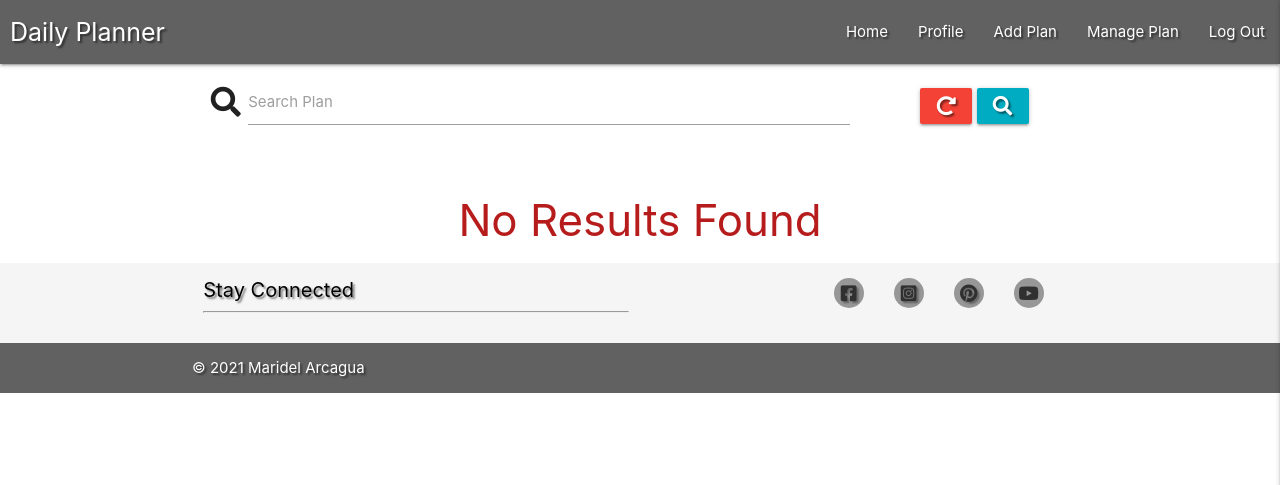
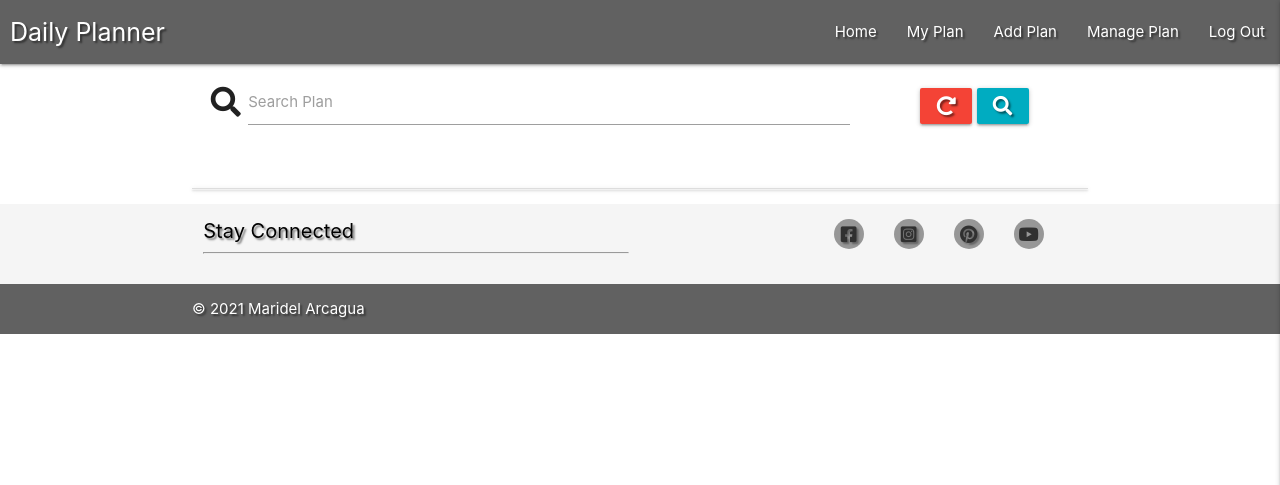
Before and after one commit to mari-code-l/dailyplanner, a Flask app: page /search in a window 1280 px wide. Shown: the top 485 px of the page. Run offline with Flask 2, Linux system fonts and the light colour scheme; the visitor is signed in with stand-in values (Sample User, id 1); data that the repository does not hold is empty; some libraries are stand-ins or nearby versions.

Commit message:
Add landing page and deleted profile

```diff
--- a/app.py
+++ b/app.py
@@ -19,6 +19,10 @@ mongo = PyMongo(app)
 
 
 @app.route("/")
+@app.route("/get_landing")
+def get_landing():
+    return render_template("landing.html")
+
 @app.route("/get_tasks")
 def get_tasks():
     tasks = mongo.db.tasks.find()
@@ -50,7 +54,7 @@ def register():
 
         session["user"] = request.form.get("username").lower()
         flash("Registered!")
-        return redirect(url_for("profile", username=session["user"]))
+        return redirect(url_for("get_landing", username=session["user"]))
 
     return render_template("register.html")
 
@@ -68,7 +72,7 @@ def login():
                     flash("Welcome, {}".format(
                         request.form.get("username")))
                     return redirect(url_for(
-                        "profile", username=session["user"]))
+                        "get_landing", username=session["user"]))
             else:
                 flash("Incorrect Username and/or Password")
                 return redirect(url_for("login"))
@@ -78,18 +82,6 @@ def login():
             return redirect(url_for("login"))
 
     return render_template("login.html")
-
-
-@app.route("/profile/<username>", methods=["GET", "POST"])
-def profile(username):
-    username = mongo.db.users.find_one(
-        {"username": session["user"]})["username"]
-    return render_template("profile.html", username=username)
-
-    if session["user"]:
-        return render_template("profile.html", username=username)
-
-    return redirect(url_for("login"))
 
 
 @app.route("/logout")
--- a/static/css/style.css
+++ b/static/css/style.css
@@ -83,3 +83,8 @@ h3.center-align.grey-text.text-darken-3{
     height: 30px;
     opacity: 0.7;
 }
+
+
+img.responsive-img{
+    width: max-content;
+}
--- a/templates/add_plan.html
+++ b/templates/add_plan.html
@@ -1,7 +1,7 @@
 {% extends "base.html" %}
 {% block content %}
 
-<h5 class="center-align cyan-text darken-2">Add Plan</h5>
+<h5 class="center-align cyan-text">Add Plan</h5>
 
 <div class="row card-panel grey lighten-4">
     <form class="col s12" method="POST" action="{{ url_for('add_plan') }}">
--- a/templates/base.html
+++ b/templates/base.html
@@ -17,13 +17,12 @@
 
     <nav class="nav-extended text-shadow grey darken-2">
         <div class="nav-wrapper">
-        <a href="#!" class="brand-logo">Daily Planner</a>
-        <a href="#" data-target="mobile-demo" class="sidenav-trigger"><i class="fas fa-bars"></i></a>
+        <a href="{{ url_for('get_landing') }}" class="brand-logo">Daily Planner</a>
+        <a href="{{ url_for('get_landing') }}" data-target="mobile-demo" class="sidenav-trigger"><i class="fas fa-bars"></i></a>
         <ul class="right hide-on-med-and-down">
+            <li><a href="{{ url_for('get_landing') }}">Home</a></li>
             {% if session.user %}
-                <li><a href="{{ url_for('get_tasks') }}">Home</a></li>
-			    <li><a href="{{ url_for(
-                    'profile', username=session['user']) }}">Profile</a></li>
+                <li><a href="{{ url_for('get_tasks') }}">My Plan</a></li>
 			    <li><a href="{{ url_for('add_plan') }}">Add Plan</a></li>
 			    <li><a href="#">Manage Plan</a></li>
                 <li><a href="{{ url_for('logout') }}">Log Out</a></li>
@@ -37,9 +36,9 @@
 
     <ul class="sidenav" id="mobile-demo">
         <li><h4 class="center-align cyan-text darken-2">Daily Planner</h4></li>
+            <li><a href="{{ url_for('get_landing') }}">Home</a></li>
             {% if session.user %}
-                <li><a href="{{ url_for('get_tasks') }}">Home</a></li>
-                <li><a href="{{ url_for('profile', username=session['user']) }}">Profile</a></li>
+                <li><a href="{{ url_for('get_tasks') }}">My Plan</a></li>
                 <li><a href="{{ url_for('add_plan') }}">Add Plan</a></li>
                 <li><a href="#">Manage Plan</a></li>
                 <li><a href="{{ url_for('logout') }}">Log Out</a></li>
--- a/templates/login.html
+++ b/templates/login.html
@@ -26,7 +26,7 @@
             </div>
 
             <div class="row">
-                <button type="submit" class="col s12 btn-small grey darken-1 white-text">
+                <button type="submit" class="col s12 btn-small cyan darken-2 white-text">
                     Log In
                 </button>
             </div>
--- a/templates/register.html
+++ b/templates/register.html
@@ -26,7 +26,7 @@
             </div>
 
             <div class="row">
-                <button type="submit" class="col s12 btn-small grey darken-1 white-text">
+                <button type="submit" class="col s12 btn-small cyan darken-2 white-text">
                     Register
                 </button>
             </div>
--- a/templates/tasks.html
+++ b/templates/tasks.html
@@ -19,7 +19,6 @@
         </form>
     </div>
 
-    {% if tasks|length > 0 %}
     <ul class="collapsible">
         {% for task in tasks %}
         <li>
@@ -42,8 +41,5 @@
         </li>
         {% endfor %}
     </ul>
-     {% else %}
-        <h3 class="red-text text-darken-4 center-align">No Results Found</h3>
-    {% endif %}
 
 {% endblock %}
```
Also changed, not shown: templates/landing.html (added, +11 -0 lines), templates/profile.html (deleted, +0 -14 lines).
